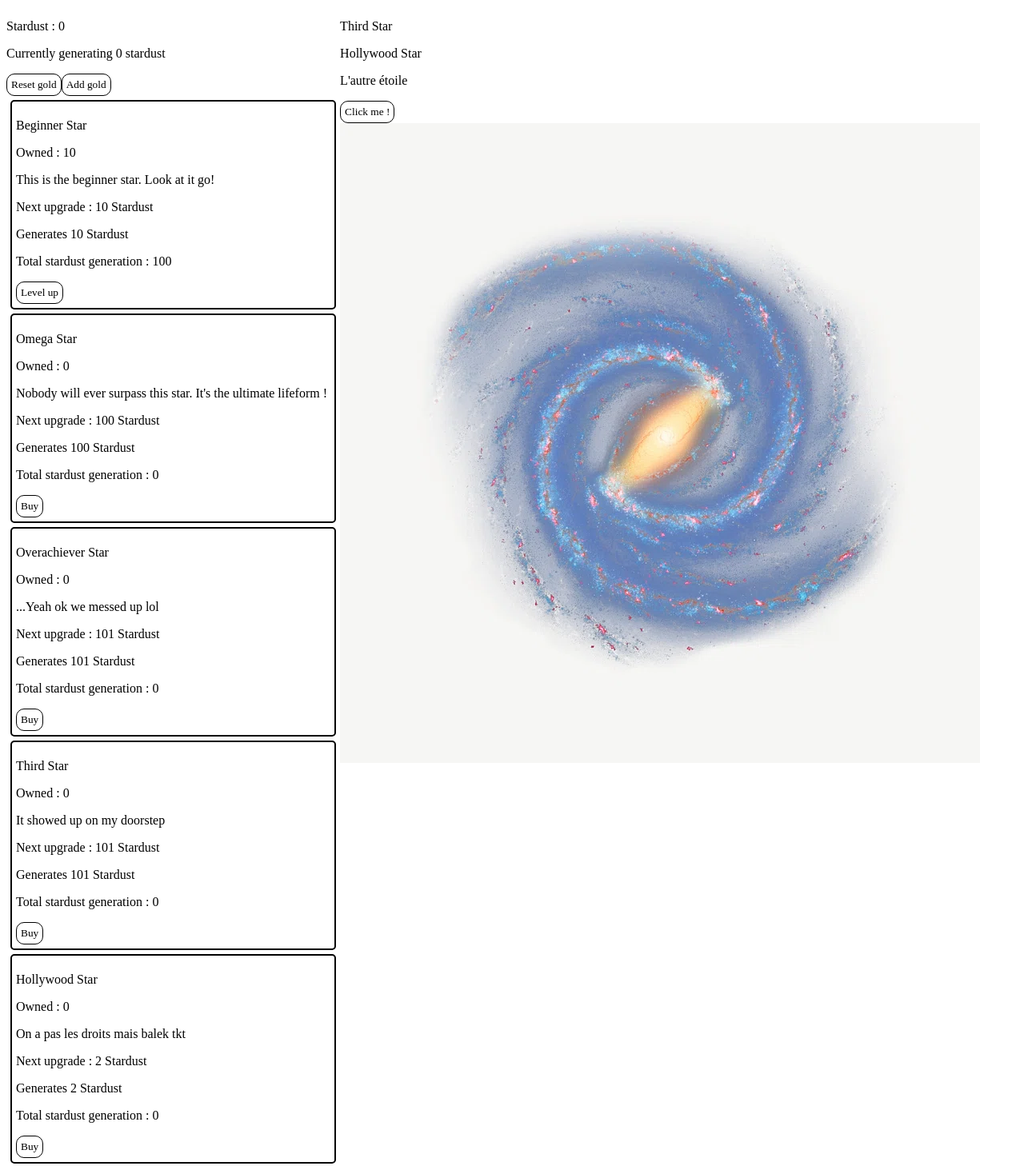
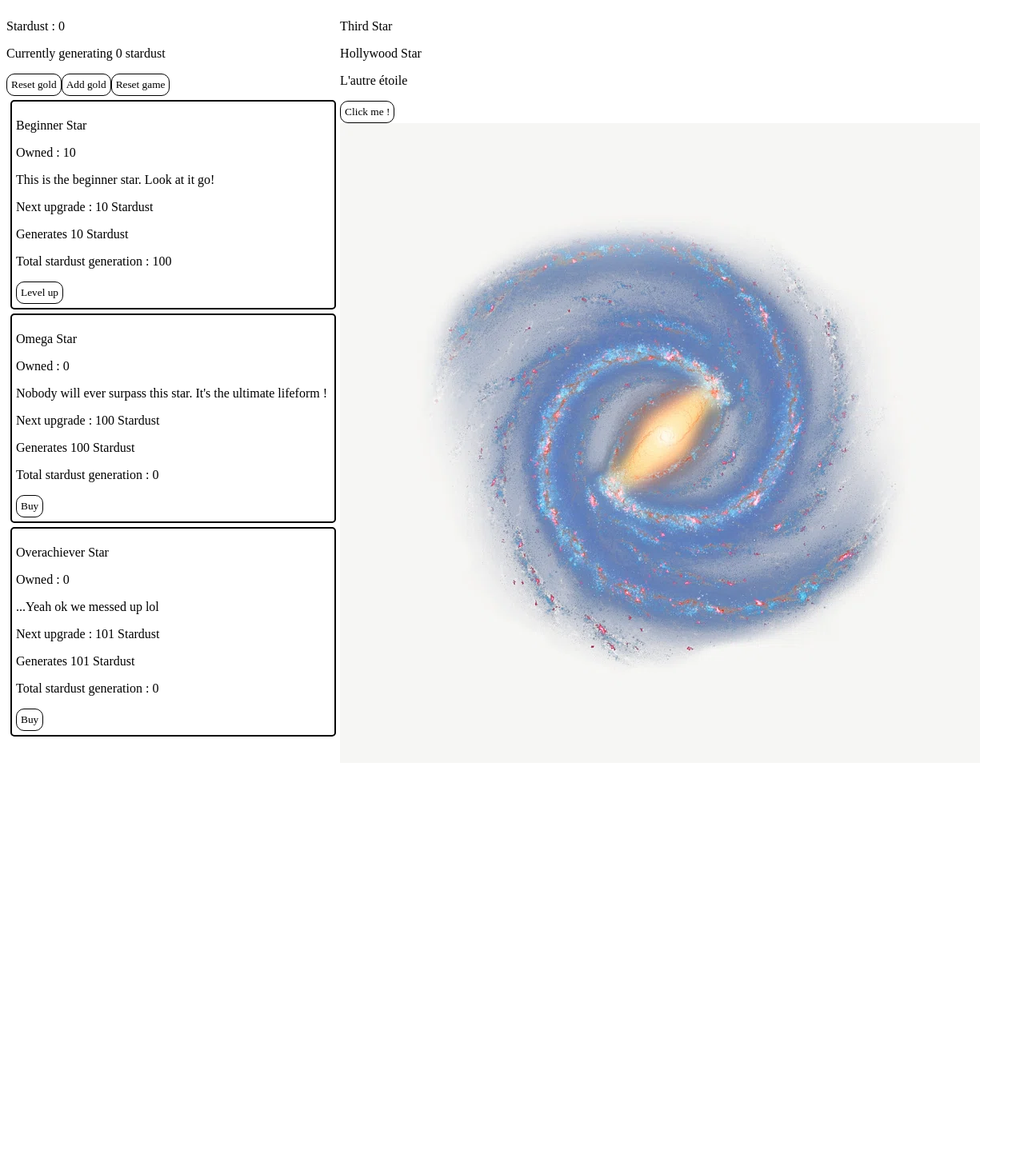
Before and after one commit to B-rimel/Starshine-Idle, a Vue app in the folder Starshine Idle/: page / in a window 1280 px wide. Shown: the top 1458 px of the page at 80% size. After the commit the page ends 966 px from the top, so only its background shows below. Built offline with nearby package versions, Linux system fonts and the light colour scheme; a web font is replaced by a local one.

Commit message:
Conditioning starSidebar to show unlocked stars

```diff
--- a/Starshine Idle/src/App.vue
+++ b/Starshine Idle/src/App.vue
@@ -31,14 +31,15 @@ onBeforeMount(() => {
     )
   }
 
-  if (Date.now() > lastSave.value.getTime() + 5 * 60 * 1000) {
+  if (Date.now() > lastSave.value.getTime()) {
     console.log('Last save was a while ago')
     const now = new Date().getTime()
 
     const timeDifference = now - lastSave.value.getDate()
+    console.log(timeDifference)
 
-    currencyStore.stardustCount +=
-      (currencyStore.stardustGeneration * timeDifference) / 1000
+    // currencyStore.stardustCount +=
+    //   (currencyStore.stardustGeneration * timeDifference) / 1000
   }
 })
 
@@ -63,6 +64,7 @@ interval = setInterval(() => {
       </p>
       <button @click="currencyStore.resetStardust()">Reset gold</button>
       <button @click="currencyStore.addStardust()">Add gold</button>
+      <button @click="playerStore.resetGame()">Reset game</button>
       <StarSidebar />
     </div>
     <div id="interface">
--- a/Starshine Idle/src/components/StarSidebar/StarDetails.vue
+++ b/Starshine Idle/src/components/StarSidebar/StarDetails.vue
@@ -47,7 +47,9 @@ interface Star {
 
 function buyStar(star: Star) {
   console.log('initialising function...')
-  const foundStar = playerStore.starDb.find(s => s.starName === star.starName)
+  const foundStar = playerStore.starDb.find(
+    s => s.starName === star.starName,
+  ) as Star
   console.log(
     'found star is ',
     foundStar.starName,
--- a/Starshine Idle/src/components/StarSidebar/StarSidebar.vue
+++ b/Starshine Idle/src/components/StarSidebar/StarSidebar.vue
@@ -1,7 +1,7 @@
 <template>
   <div>
     <StarDetail
-      v-for="star in StarDatabase.starsDatabase"
+      v-for="star in StarDatabase.starsDatabase.filter(star => star.unlocked)"
       :key="star.id"
       :starName="star.starName"
       :owned="star.owned"
--- a/Starshine Idle/src/stores/player.ts
+++ b/Starshine Idle/src/stores/player.ts
@@ -14,6 +14,13 @@ export const usePlayerStore = defineStore('player', {
       localStorage.setItem('stardb', JSON.stringify(this.starDb))
       console.log(this.starDb)
       console.log("Saved")
+    },
+    resetGame() {
+      for (const star of this.starDb) {
+              star.unlocked = false
+              star.owned = 0
+            }
     }
-  }
+
+}
 })
```
